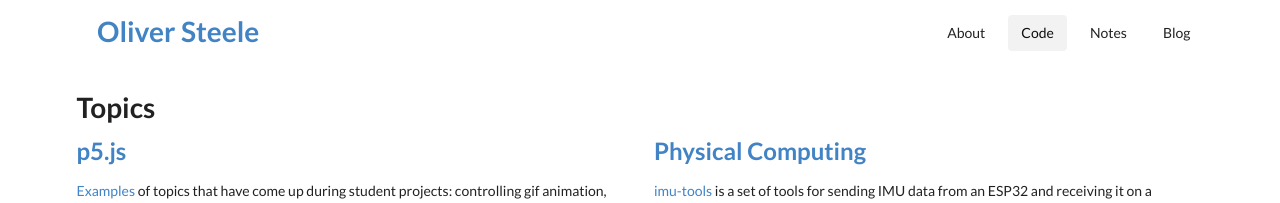
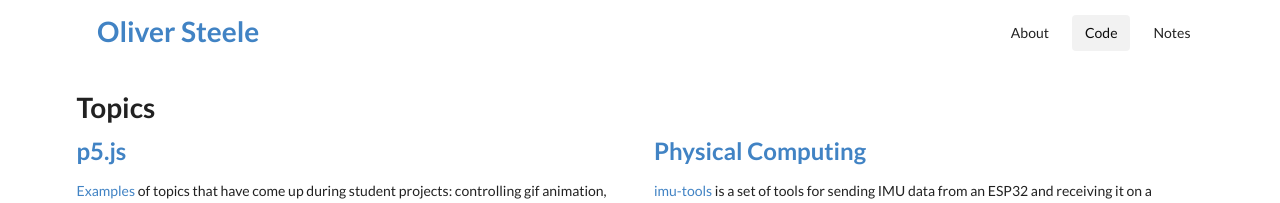
Before and after one commit to osteele/code.osteele.com, a Jekyll site: the page built from index.md, in a window 1280 px wide. Shown: the top 203 px of the page. Built offline with Jekyll 4.4.1, drawn with Linux system fonts in a browser that asks for light colours; nearby versions of some CDN libraries.

Commit message:
Remove link to blog

```diff
--- a/_includes/header.html
+++ b/_includes/header.html
@@ -12,7 +12,7 @@
       <a class="item" href="https://osteele.com/about">About</a>
       <a class="active item" href="{{ page.url | prepend: site.baseurl }}">Code</a>
       <a class="item" href="https://notes.osteele.com">Notes</a>
-      <a class="item" href="https://blog.osteele.com">Blog</a>
+      <!-- <a class="item" href="https://blog.osteele.com">Blog</a> -->
     </div>
   </div>
 </div>
```
